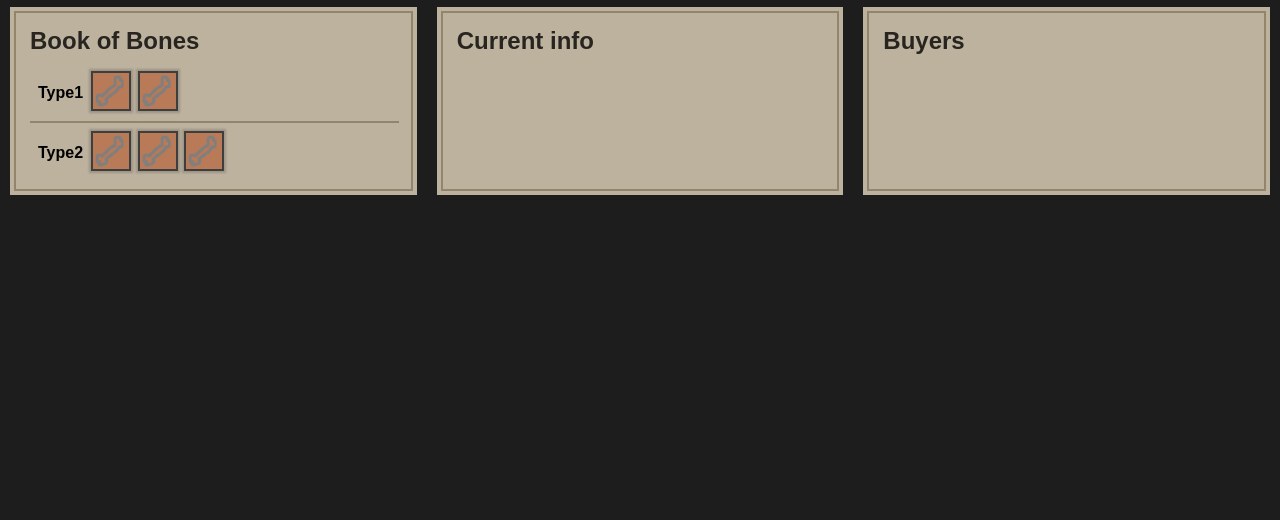
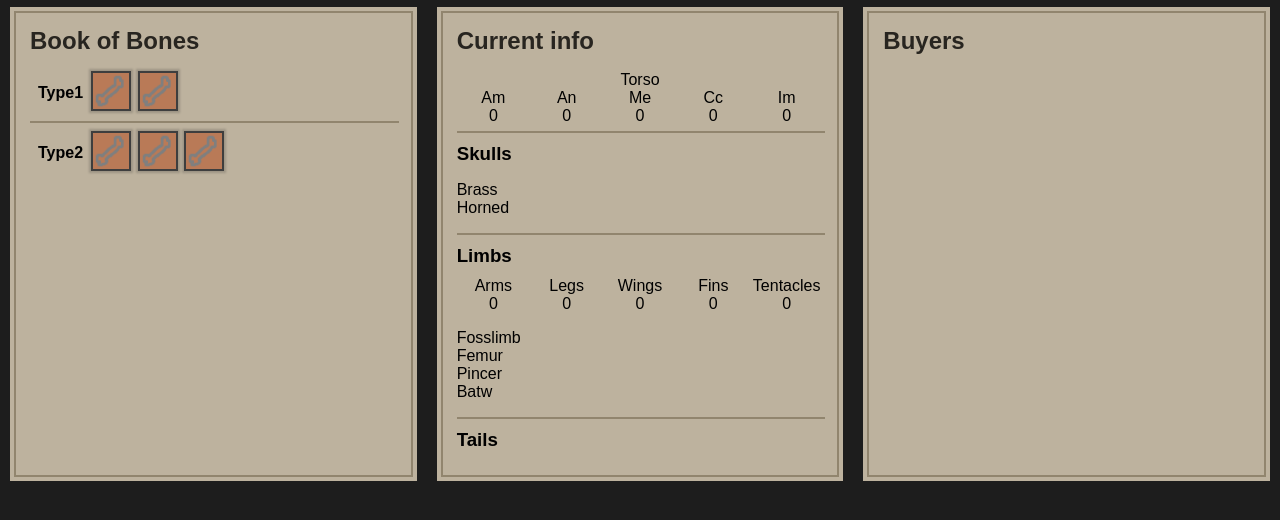
Before and after one commit to CarrONoir/fl-bonezone, a plain HTML site: page index.html in a window 1280 px wide. Shown: the part 106-626 px from the top of the page. Drawn offline with Linux system fonts and the light colour scheme.

Commit message:
Created middle structure
Basic style and layout for the middle column, which will display the current skeleton-in-progress. Attributes with 0 values will not be shown later on.

```diff
--- a/index.html
+++ b/index.html
@@ -2,7 +2,7 @@
 <meta charset="UTF-8">
 <head>
     <link rel="stylesheet" href="styles.css">
-    <script src="gen_scripts.js"></script>
+    <script src="scripts.js"></script>
 </head>
 
 <body>
@@ -36,6 +36,51 @@
         </div>
         <div id="middle_current">
             <h2>Current info</h2>
+            <div class="fullw_center">Torso</div>
+            <div class="curr_attributes">
+                <div class="curr_attbox">Am</div>
+                <div class="curr_attbox">An</div>
+                <div class="curr_attbox">Me</div>
+                <div class="curr_attbox">Cc</div>
+                <div class="curr_attbox">Im</div>
+            </div>
+            <div class="curr_attributes">
+                <div class="curr_attbox">0</div>
+                <div class="curr_attbox">0</div>
+                <div class="curr_attbox">0</div>
+                <div class="curr_attbox">0</div>
+                <div class="curr_attbox">0</div>
+            </div>
+            <hr class="normal">
+            <h3>Skulls</h3>
+            <ul class="bonelisttext">
+                <li>Brass</li>
+                <li>Horned</li>
+            </ul>
+            <hr class="normal">
+            <h3>Limbs</h3>
+            <div class="curr_attributes">
+                <div class="curr_attbox">Arms</div>
+                <div class="curr_attbox">Legs</div>
+                <div class="curr_attbox">Wings</div>
+                <div class="curr_attbox">Fins</div>
+                <div class="curr_attbox">Tentacles</div>
+            </div>
+            <div class="curr_attributes">
+                <div class="curr_attbox">0</div>
+                <div class="curr_attbox">0</div>
+                <div class="curr_attbox">0</div>
+                <div class="curr_attbox">0</div>
+                <div class="curr_attbox">0</div>
+            </div>
+            <ul class="bonelisttext">
+                <li>Fosslimb</li>
+                <li>Femur</li>
+                <li>Pincer</li>
+                <li>Batw</li>
+            </ul>
+            <hr class="normal">
+            <h3>Tails</h3>
         </div>
         <div id="right_sellers">
             <h2>Buyers</h2>
--- a/styles.css
+++ b/styles.css
@@ -36,6 +36,10 @@ p {
     color: #d4d4d4;
     margin: 0rem;
     padding: 0rem 0rem 1rem 1rem;
+}
+
+.none {
+    display: none;
 }
 
 #header {
@@ -124,6 +128,25 @@ p {
     align-items: center;
 }
 
+.fullw_center {
+    width: 100%;
+    display: flex;
+    justify-content: center;
+    align-items: center;
+}
+
+.curr_attributes {
+    display: flex;
+    width: 100%;
+}
+
+.curr_attbox {
+    display: flex;
+    flex: 1;
+    justify-content: center;
+    align-items: center;
+}
+
 ul.bonelist {
     list-style: none;
     display: flex;
@@ -133,6 +156,11 @@ ul.bonelist {
     width: 100%;
     padding: 0rem;
     margin: 0rem;
+}
+
+ul.bonelisttext {
+    list-style: none;
+    padding: 0rem;
 }
 
 li.bone {
```
